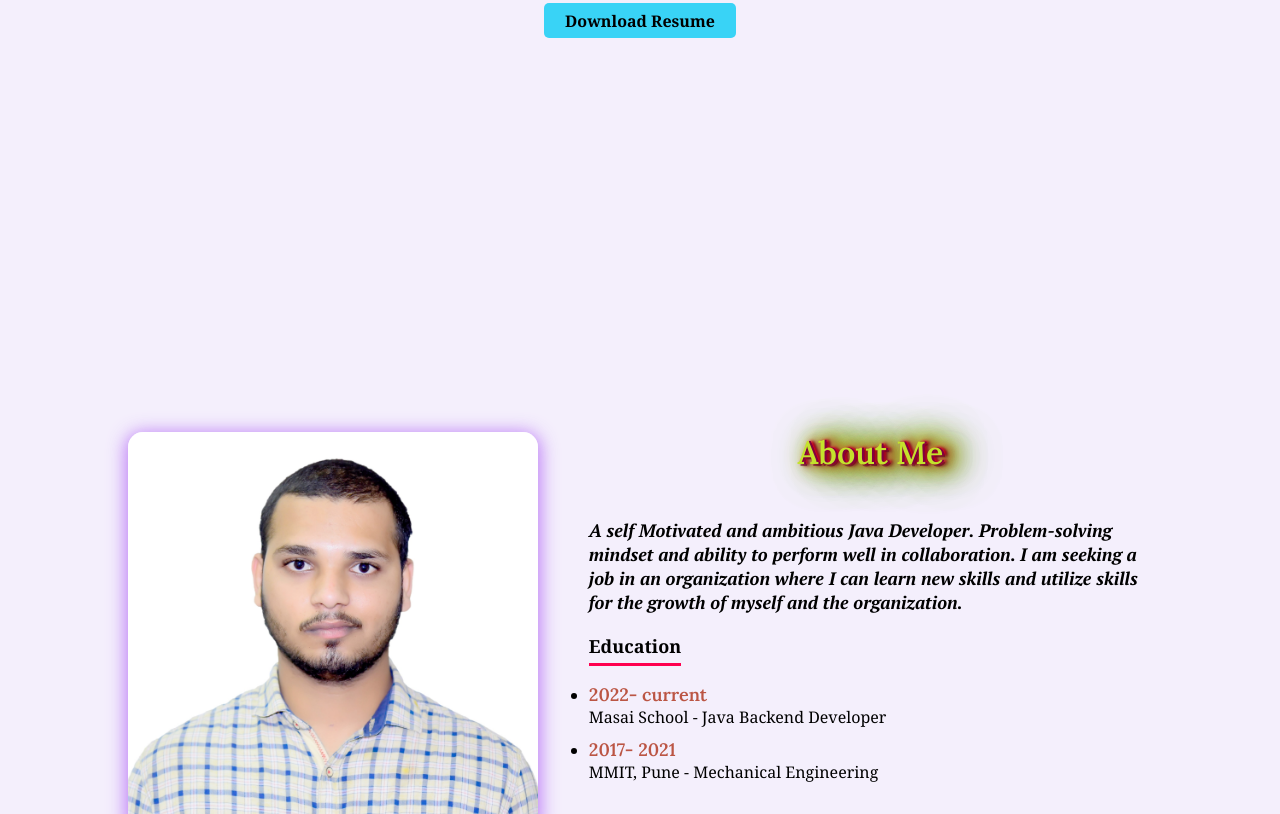
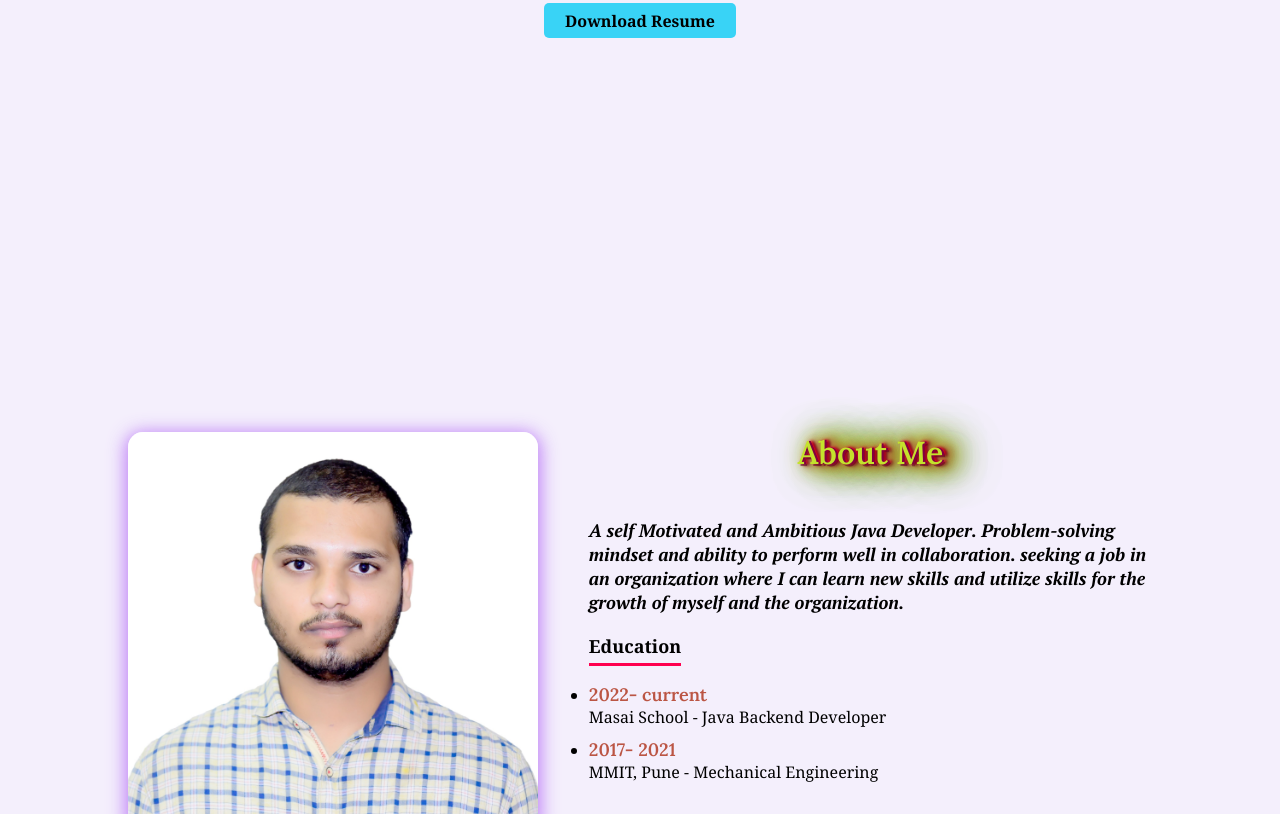
Before and after one commit to sudarshanmane/sudarshanmane.github.io, a plain HTML site: page index.html in a window 1280 px wide. Shown: the part 359-1173 px from the top of the page. Drawn offline with Linux system fonts and the light colour scheme; a web font is replaced by a local one.

Commit message:
Update index.html

```diff
--- a/index.html
+++ b/index.html
@@ -100,7 +100,7 @@
 
                 <div class="about-col-2">
                     <h1 class="sub-title">About Me</h1>
-                    <p>A self Motivated and ambitious Java Developer. Problem-solving mindset and ability to perform well in collaboration. I am seeking a job in an organization where I can learn new skills and utilize skills for the growth of myself and the organization.</p>
+                    <p>A self Motivated and Ambitious Java Developer. Problem-solving mindset and ability to perform well in collaboration. seeking a job in an organization where I can learn new skills and utilize skills for the growth of myself and the organization.</p>
                     <div class="tab-titles">
                         <p class="tab-links active-link">Education</p>
                     </div>
```
